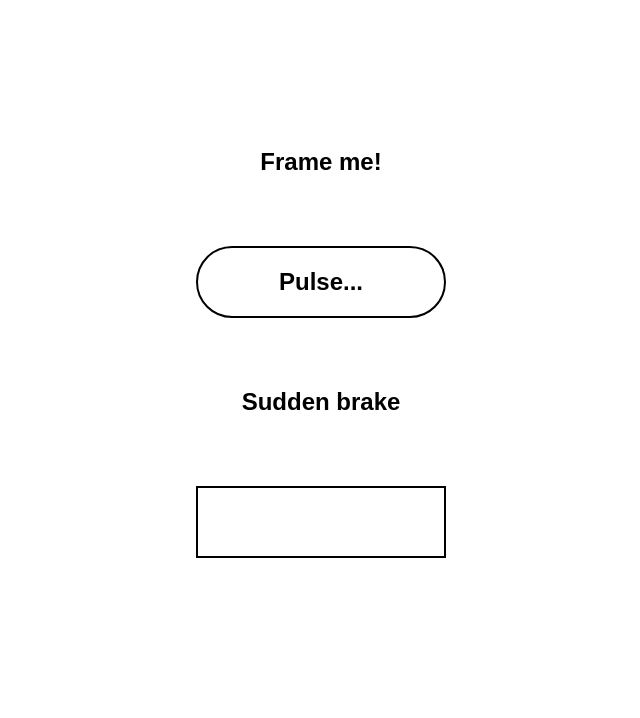
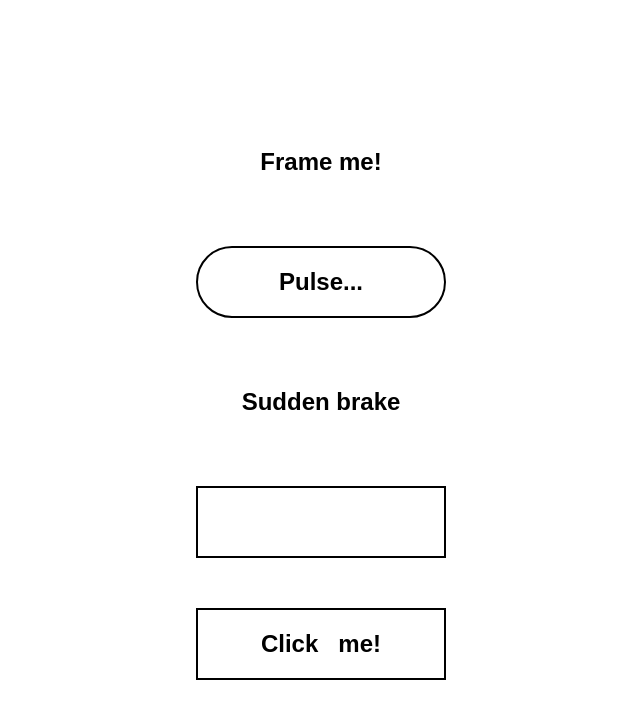
Before and after one commit to Robie-Robz/Button-Effects, a website: page index.html in a window 1280 px wide. Shown: the whole page, without its empty margins (319-959 px from the left). Drawn offline with Linux system fonts and the light colour scheme.

Commit message:
New button under progress

```diff
--- a/index.html
+++ b/index.html
@@ -35,6 +35,9 @@
                 <li class="button__3d-text">t</li>
             </ul>
         </button>
+        <button class="button button--disperse">
+            &nbsp;
+        </button>
 
     </div>
 </body>
--- a/sass/abstracts/_mixins.scss
+++ b/sass/abstracts/_mixins.scss
@@ -1,4 +1,4 @@
-@mixin before-element{
+@mixin pseudo-element{
             content: "";
             position: absolute;
             top:0;
--- a/sass/components/_button.scss
+++ b/sass/components/_button.scss
@@ -21,7 +21,7 @@
         z-index: 1;
         perspective: 20rem;
         &::before{
-            @include before-element;/*Makes the ::before absolute and positions it over the element*/
+            @include pseudo-element;/*Makes the ::before absolute and positions it over the element*/
             border: .2rem solid black;
             z-index: 5;
             transform-origin: bottom;
@@ -56,7 +56,7 @@
         border: none;
         &::before{
             border: .2rem solid black;
-            @include before-element;/*Makes the ::before absolute and positions it over the element*/
+            @include pseudo-element;/*Makes the ::before absolute and positions it over the element*/
             z-index: -1;
             transform: translateX(-150%) skewX(35deg);
             opacity: 0;
@@ -117,4 +117,20 @@
             transition-delay:0.8s;
     }
 
+    &--disperse{
+            border:.2rem solid black;
+            position:relative;
+            z-index:1;
+
+        &::before{
+            content:'click';
+            text-transform:capitalize;
+        }
+        &::after{
+            content:'me!';
+
+        }
+    }
+
+
 }
```
Also changed, not shown: css/style.css.
